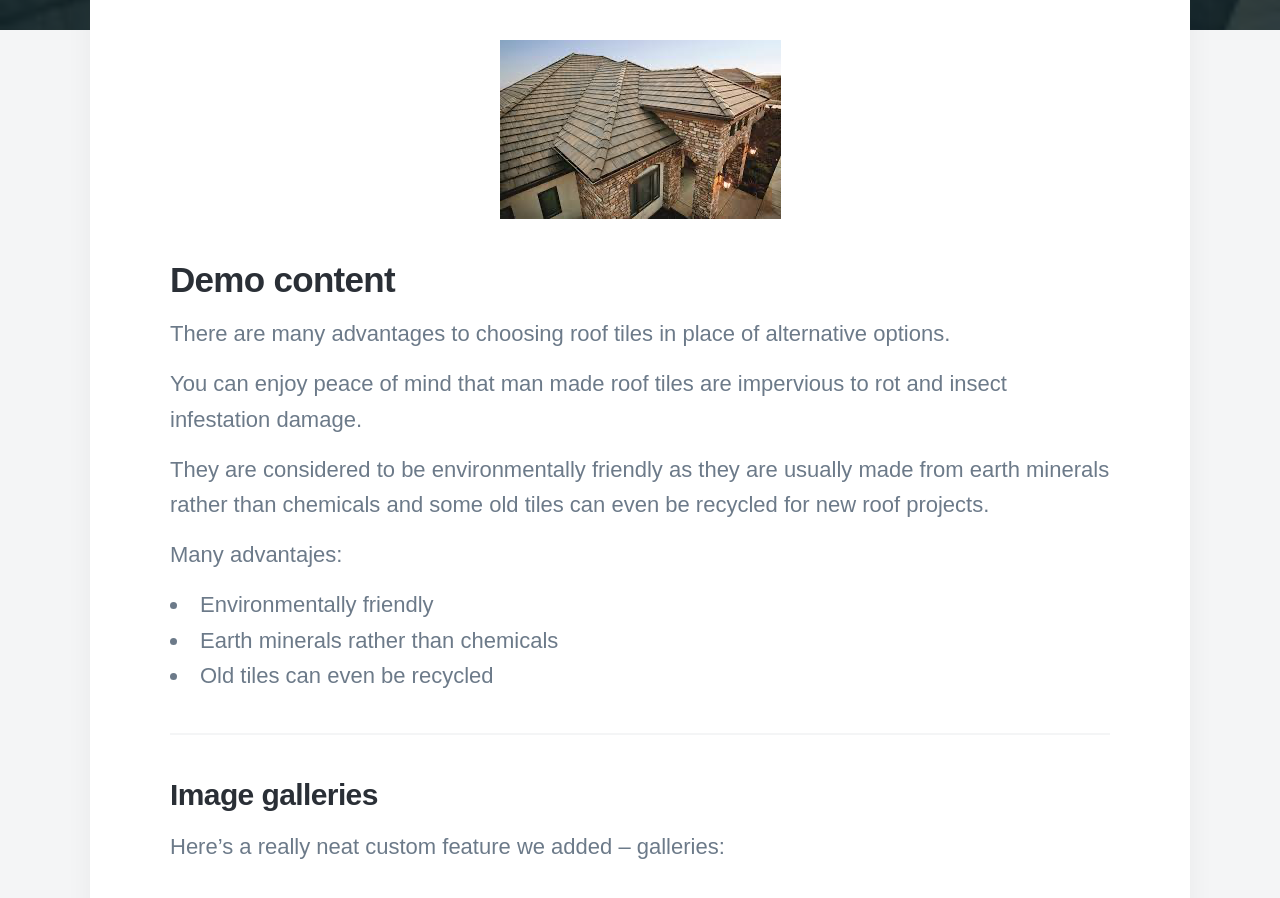
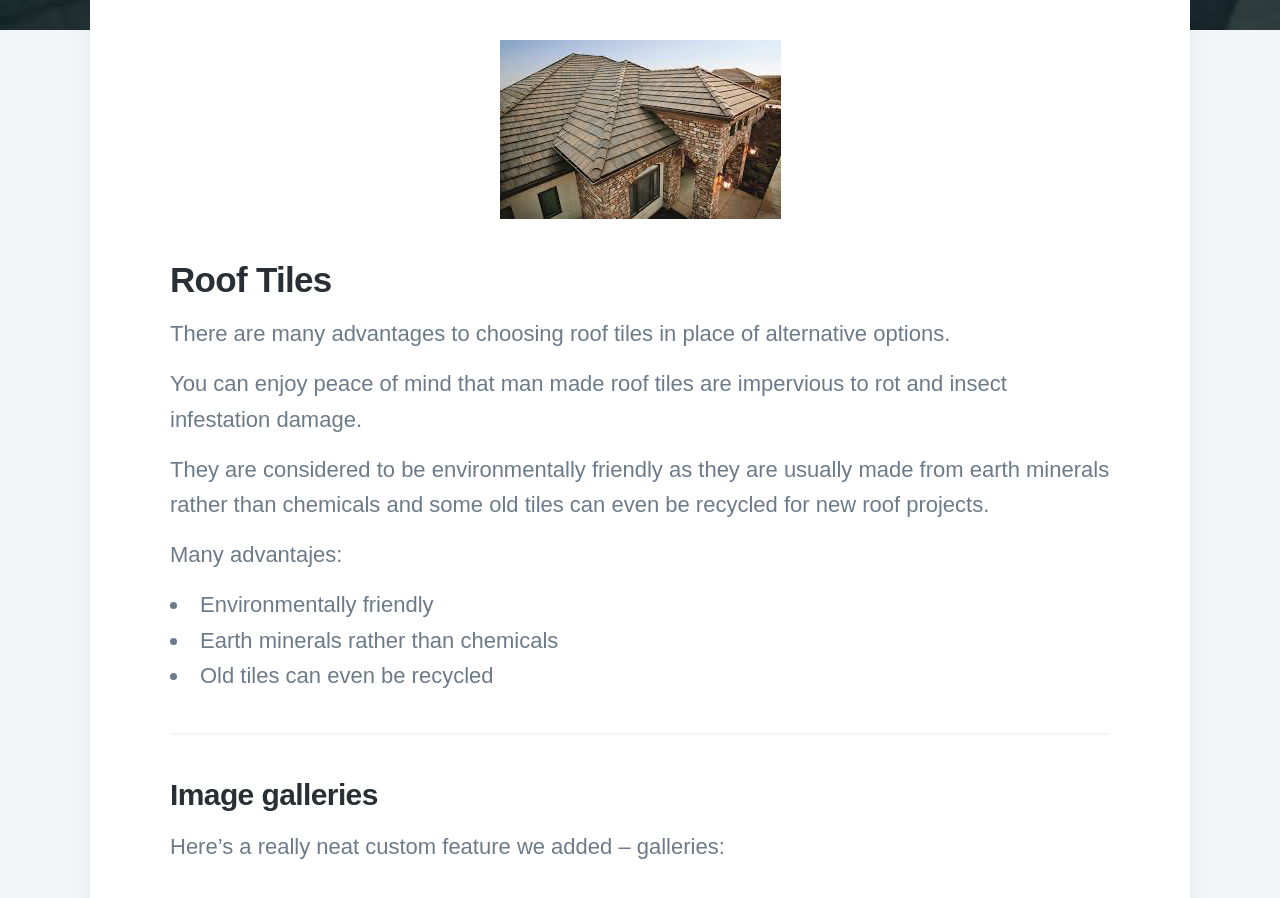
Before and after one commit to royalroofing/royalroofing.github.io, a Jekyll site: the page built from _projects/2021-09-02-Tile-Roofs.md, in a window 1280 px wide and 900 px high, scrolled down 562 px. Built offline with Jekyll 4.4.1, drawn with Linux system fonts in a browser that asks for light colours; nearby versions of some CDN libraries; some web fonts are replaced.

Commit message:
Update 2021-09-02-Tile-Roofs.md

```diff
--- a/_projects/2021-09-02-Tile-Roofs.md
+++ b/_projects/2021-09-02-Tile-Roofs.md
@@ -8,7 +8,7 @@ featured_image: '/images/tileroofs/image-1.png'
 
 ![](/images/tileroofs/image-1.png)
 
-## Demo content
+## Roof Tiles
 
 There are many advantages to choosing roof tiles in place of alternative options.
 
```
